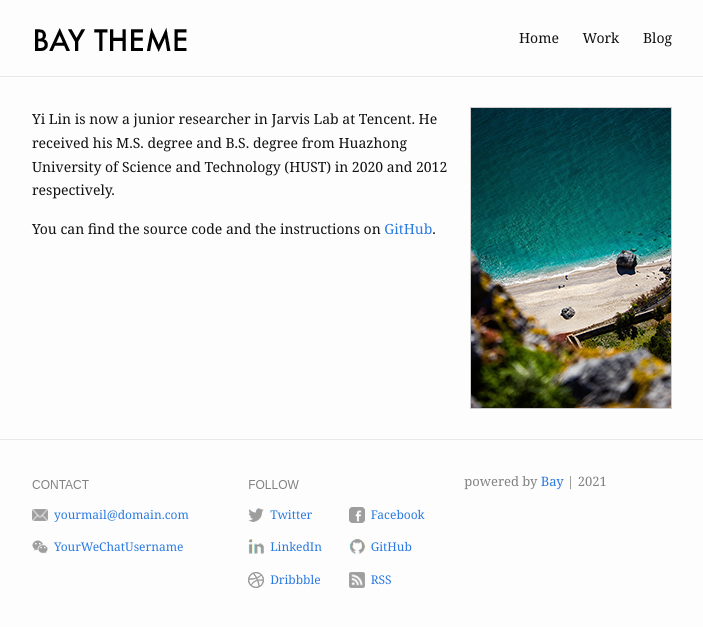
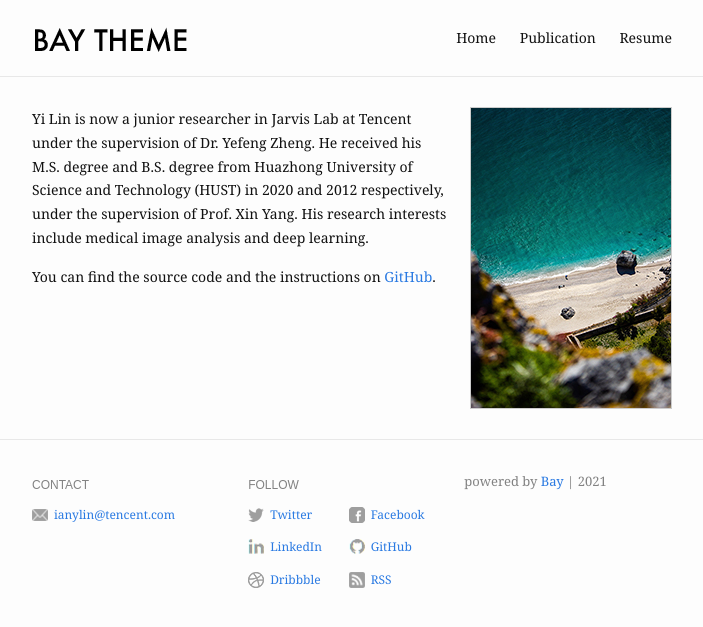
Before and after one commit to ianyilin/ianyilin.github.io, a Jekyll site: the page built from index.md, in a window 1280 px wide. Shown: the top 627 px of the page, without its empty margins (288-991 px from the left). Built offline with Jekyll 4.4.1, drawn with Linux system fonts in a browser that asks for light colours.

Commit message:
first commit

```diff
--- a/_config.yml
+++ b/_config.yml
@@ -1,11 +1,11 @@
 # For technical reasons, this file is *NOT* reloaded automatically when you use
 # 'bundle exec jekyll serve'. If you change this file, please restart the server process.
 
-title: Bay Jekyll Theme
+title: Yi Lin (Ian)
 description: >- # this means to ignore newlines until "baseurl:"
   Bay is a minimal Jekyll Theme.
 baseurl: "/bay" # the subpath of the site
-url: "https://eliottvincent.github.io" # the base hostname & protocol for the site
+url: "https://ianyilin.github.io" # the base hostname & protocol for the site
 og_image: /assets/img/profile-pic.jpg
 google_analytics: "UA-121636368-3"
 
@@ -13,18 +13,18 @@
   pages:
     - name: Home
       slug: /
-    - name: Work
-    - name: Blog
+    - name: Publication
+    - name: Resume
 
 footer:
   show_powered_by: true
   contact:
     - name: Email
-      value: yourmail@domain.com
-      link: mailto:yourmail@domain.com
-    - name: WeChat
-      value: YourWeChatUsername
-      link: "#"
+      value: ianylin@tencent.com
+      link: mailto:ianylin@tencent.com
+    # - name: WeChat
+      # value: YourWeChatUsername
+      # link: "#"
   follow:
     - name: Twitter
       link: http://twitter.com/YourTwitterUsername
--- a/index.md
+++ b/index.md
@@ -6,7 +6,7 @@
 ---
 
 <p>
-  <!-- Welcome! This site serves as an example for the Bay Jekyll theme. Bay is a very simple and minimal theme, directly inspired by Dan Grover's <a href="http://dangrover.com">website</a>. -->Yi Lin is now a junior researcher in Jarvis Lab at Tencent. He received his M.S. degree and B.S. degree from Huazhong University of Science and Technology (HUST) in 2020 and 2012 respectively.
+  <!-- Welcome! This site serves as an example for the Bay Jekyll theme. Bay is a very simple and minimal theme, directly inspired by Dan Grover's <a href="http://dangrover.com">website</a>. -->Yi Lin is now a junior researcher in Jarvis Lab at Tencent under the supervision of Dr. Yefeng Zheng. He received his M.S. degree and B.S. degree from Huazhong University of Science and Technology (HUST) in 2020 and 2012 respectively, under the supervision of Prof. Xin Yang. His research interests include medical image analysis and deep learning.
 </p>
 
 <p>
```
